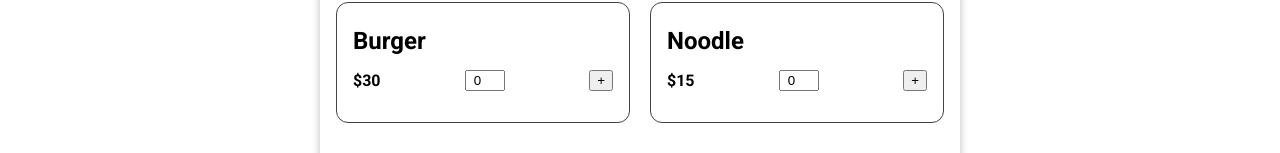
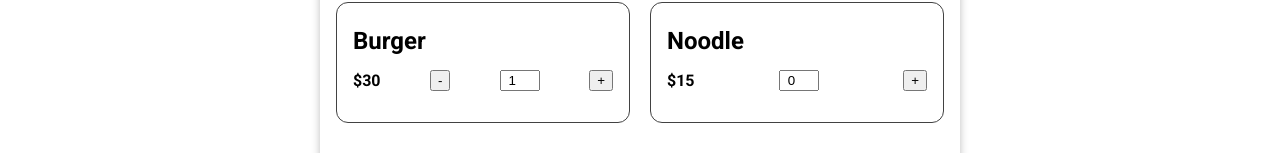
Before and after one commit to rulkimi/restaurant-order-system, a Vue app: page /menus in a window 1280 px wide. Shown: the part 251-404 px from the top of the page. Built offline with nearby package versions, Linux system fonts and the light colour scheme.

Commit message:
showed the orders correctly from database

```diff
--- a/src/components/menus/MenuItem.vue
+++ b/src/components/menus/MenuItem.vue
@@ -20,9 +20,9 @@
 export default {
   props: ['id', 'itemName', 'price', 'types'],
   data() {
+    //default amount is when theres no item found, we add 1 to the amount
     return {
-      amount: 0,
-      order: [],
+      defaultAmount: 1,
     };
   },
   computed: {
@@ -35,19 +35,32 @@ export default {
     totalPrice() {
       return this.amount * this.price;
     },
-  },
-  watch: {
-    amount(value) {
-      if (value < 0) {
-        this.amount = 0;
-      }
+    amount: {
+      get() {
+        //get order amount from 'database'
+        const orders = this.$store.getters['orders/orders'];
+        const existingItem = orders.find(
+          (item) => item.itemId === this.id
+        );
+        return existingItem ? existingItem.amount : 0;
+      },
+      set(value) {
+        // To be implemented if needed
+      },
     },
   },
+  // watch: {
+  //   amount(value) {
+  //     if (value < 0) {
+  //       this.amount = 0;
+  //     }
+  //   },
+  // },
   methods: {
     addToOrder() {
       this.amount++;
       const existingItem = this.orders.find(
-        (item) => item.orderName === this.itemName
+        (item) => item.itemId === this.id
       );
 
       if (existingItem) {
@@ -59,7 +72,7 @@ export default {
           orderName: this.itemName,
           types: this.types,
           price: this.price,
-          amount: this.amount,
+          amount: this.defaultAmount,
           totalPrice: this.totalPrice,
         });
       }
@@ -69,7 +82,7 @@ export default {
     removeOrder() {
       this.amount--;
       const existingItem = this.orders.find(
-        (item) => item.orderName === this.itemName
+        (item) => item.itemId === this.id
       );
 
       if (existingItem.amount > 0) {
```
